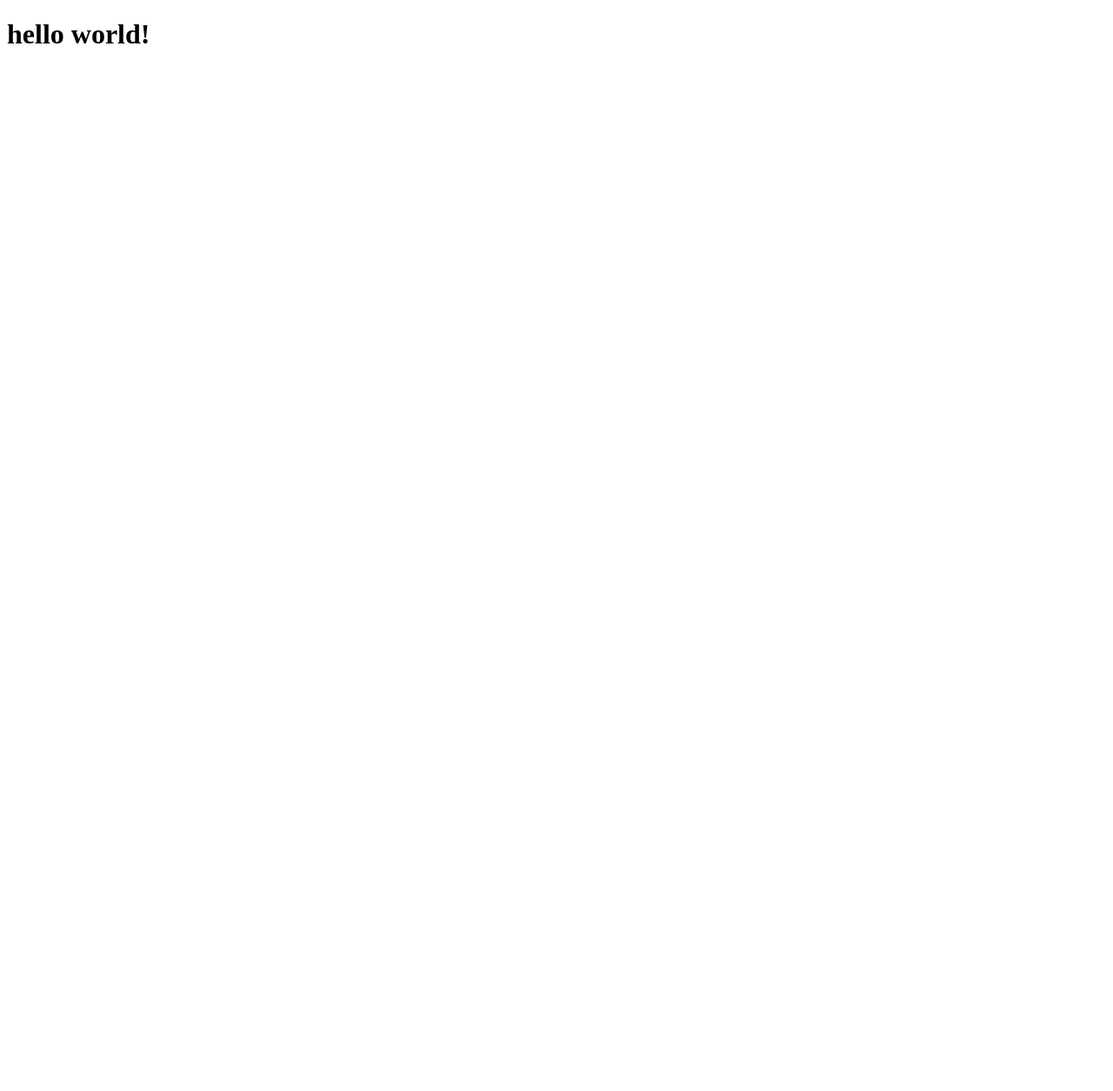
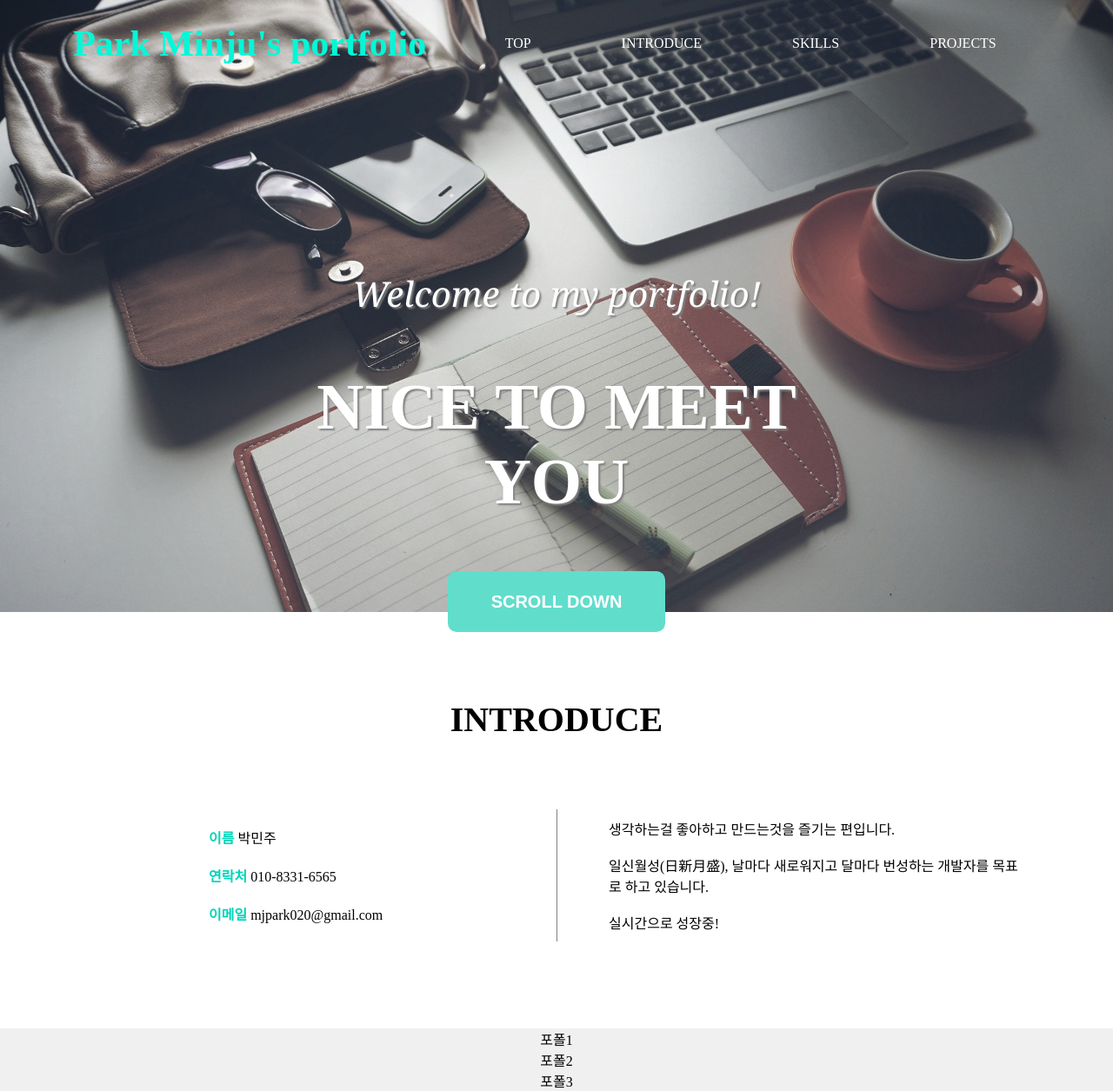
Before and after one commit to mjpark020/mjpark020.github.io, a plain HTML site: page index.html in a window 1280 px wide. Shown: the whole page at 87% size. Before the commit the page ends 800 px from the top, so only its background shows below. Drawn offline with nearby package versions, Linux system fonts and the light colour scheme.

Commit message:
Initial commit

```diff
--- /dev/null
+++ b/css/style.css
@@ -0,0 +1,156 @@
+* {
+    margin: 0 auto;
+    padding: 0;
+    list-style-type: none;
+}
+
+a {
+    color: black;
+    text-decoration: none;
+}
+
+nav {
+    height: 100px;
+    width: 100%;
+    background-color: transparent;
+    z-index: 99;
+    text-align: center;
+    display: flex;
+    align-items: center;
+    position: fixed;
+    top: 0;
+    left: 0;
+    -webkit-transition: height 2s;
+    -moz-transition: height 2s;
+    transition: all 1s;
+}
+
+nav.roll {
+    height: 50px;
+    background-color: #333;
+}
+
+nav div {
+    width: 90%;
+    height: 50px;
+    line-height: 50px;
+    background-color: transparent;
+    display:flex;
+    justify-content: space-between;
+}
+
+nav div span a {
+    font-family: 'ParkAvenue BT';
+    font-size: 42px;
+    font-weight: bold;
+    color: #01f8d7;
+    transition: all 1s;
+}
+
+nav.roll div span a {
+    font-size: 34px;
+}
+
+nav ul li{
+    display: inline-block;
+    margin: 0 50px;
+    color: white;
+}
+
+#top {
+    height: 88vh;
+    background-image: url("../img/laptop-1478822_1920.jpg");
+    background-repeat : no-repeat;
+    background-size : cover;
+    filter: grayscale(50%);
+    position: relative;
+}
+
+#top > div {
+    position: absolute;
+    top: 250px;
+    left: 50%;
+    transform: translate(-50%);
+    color: white;
+    text-align: center;
+}
+
+#top > div > * {
+    margin: 60px auto;
+}
+
+#top > div > div:nth-child(1) {
+    font-size: 40px;
+    font-family: 'Georgia';
+    font-style: italic;
+    text-shadow: 2px 2px 2px gray;
+}
+
+#top > div > div:nth-child(2) {
+    font-size: 75px;
+    font-weight: bold;
+    text-shadow: 2px 2px 2px gray;
+}
+
+button {
+    width: 250px;
+    height: 70px;
+    display: block;
+    background-color: #01f8d7;
+    border: none;
+    border-radius: 10px;
+    color: white;
+    font-size: 20px;
+    font-weight: bold;
+}
+
+#introduce {
+    text-align: center;
+    padding: 100px;
+}
+
+#introduce h2 {
+    font-size: 40px;
+}
+
+#introduce .cont {
+    margin-top: 80px;
+    width: 1000px;
+    display: grid;
+    grid-template-columns: 50% 50%;
+    text-align: left;
+}
+
+#introduce .cont #info {
+    width: 100%;
+    border-right: 1px solid gray;
+    display: flex;
+    justify-content: center;
+    flex-direction: column;
+    align-items: center;
+}
+
+#introduce .cont #info div {
+    width: 300px;
+    margin: 10px;
+    text-align: left;
+}
+
+#introduce .cont #info div span:first-child {
+    color: #00d4b8;
+    font-weight: bold;
+}
+
+#introduce .cont #explain {
+    width: 100%;
+    padding: 0 50px;
+}
+
+#introduce .cont #explain p {
+    margin: 10px;
+}
+
+#portfolio {
+    text-align: center;
+    background-color: rgb(240, 240, 240);
+}
--- a/index.html
+++ b/index.html
@@ -1,6 +1,70 @@
 <!DOCTYPE html>
+<html>
 <head>
+    <meta charset="utf-8">
+    <title>title here</title>
+    <link rel="stylesheet" href="css/style.css" />
+    <script src="https://code.jquery.com/jquery-3.6.0.min.js"></script>
+    <script src="js/scroll.js"></script>
 </head>
 <body>
-  <h1>hello world!</h1>
+  <nav>
+    <div>
+      <span id="title"><a href="mjpark020.github.io">Park Minju's portfolio</a></span>
+      <ul>
+        <li>TOP</li>
+        <li>INTRODUCE</li>
+        <li>SKILLS</li>
+        <li>PROJECTS</li>
+      </ul>
+    </div>
+  </nav>
+
+
+  <section id="top">
+    <div>
+      <div>Welcome to my portfolio!</div>
+      <div>NICE TO MEET YOU</div>
+      <button>SCROLL DOWN</button>
+    </div>
+  </section>
+
+
+  <section id="introduce">
+    <h2>INTRODUCE</h2>
+    <div class="cont">
+      <!-- 타이틀에 테마색으로 밑줄 긋기, 볼드체 적용 -->
+      <div id="info">
+        <div id="name">
+          <span>이름</span>
+          <span>박민주</span>
+        </div>
+        <div id="phone">
+          <span>연락처</span>
+          <span>010-8331-6565</span>
+        </div>
+        <div id="email">
+          <span>이메일</span>
+          <span>mjpark020@gmail.com</span>
+        </div>
+      </div> <!-- info -->
+
+      <div id="explain">
+        <p>
+          생각하는걸 좋아하고 만드는것을 즐기는 편입니다.
+          <br><br>
+          일신월성(日新月盛), 날마다 새로워지고 달마다 번성하는 개발자를 목표로 하고 있습니다.
+          <br><br>
+          실시간으로 성장중!
+        </p>
+      </div>
+    </div> <!-- cont -->
+  </section>
+
+  <section id="portfolio">
+    포폴1<br>
+    포폴2<br>
+    포폴3<br>
+  </section>
 </body>
+</html>
--- /dev/null
+++ b/js/scroll.js
@@ -0,0 +1,15 @@
+$(function () {
+    var rollHeader = 100;
+    $(window).scroll(function () {
+      var scroll = getCurrentScroll();
+      if (scroll >= rollHeader) {
+        $('nav').addClass('roll');
+      }
+      else {
+        $('nav').removeClass('roll');
+      }
+    });
+    function getCurrentScroll() {
+      return window.pageYOffset || document.documentElement.scrollTop;
+    }
+});
```
Also changed, not shown: img/laptop-1478822_1920.jpg (added).
